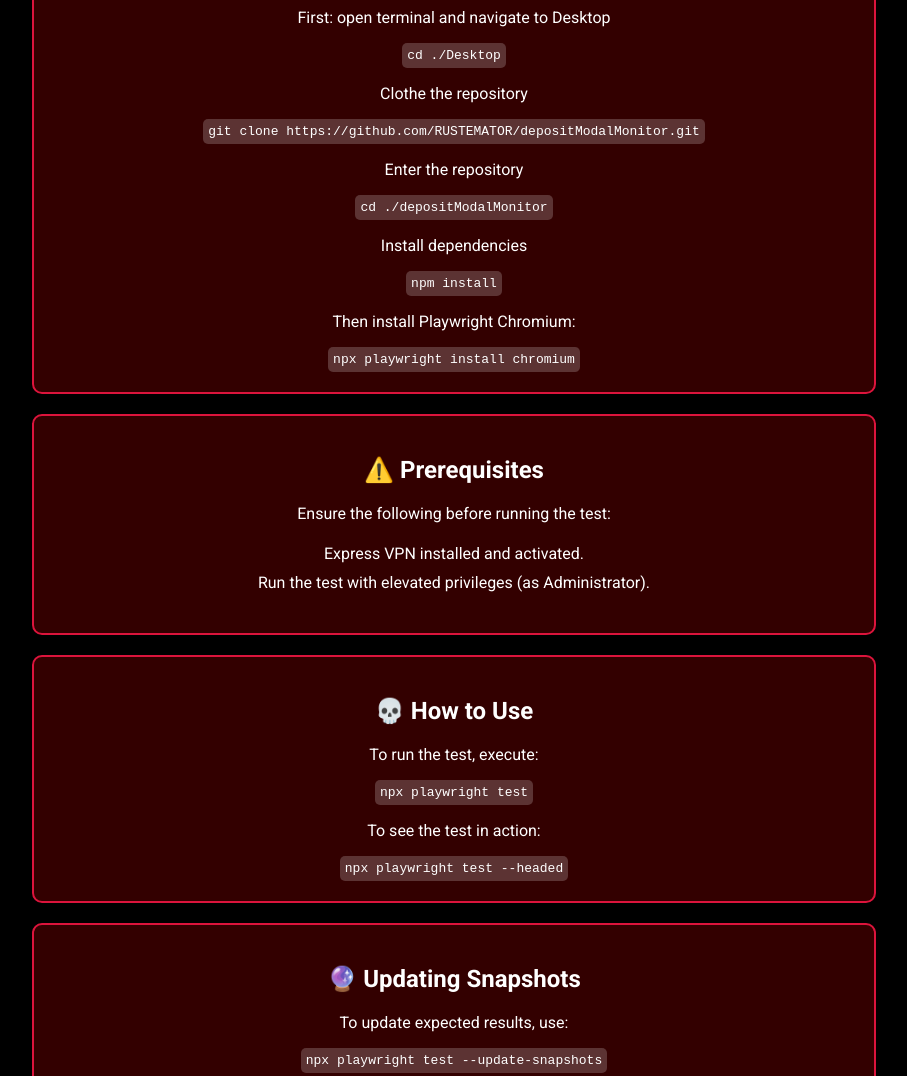
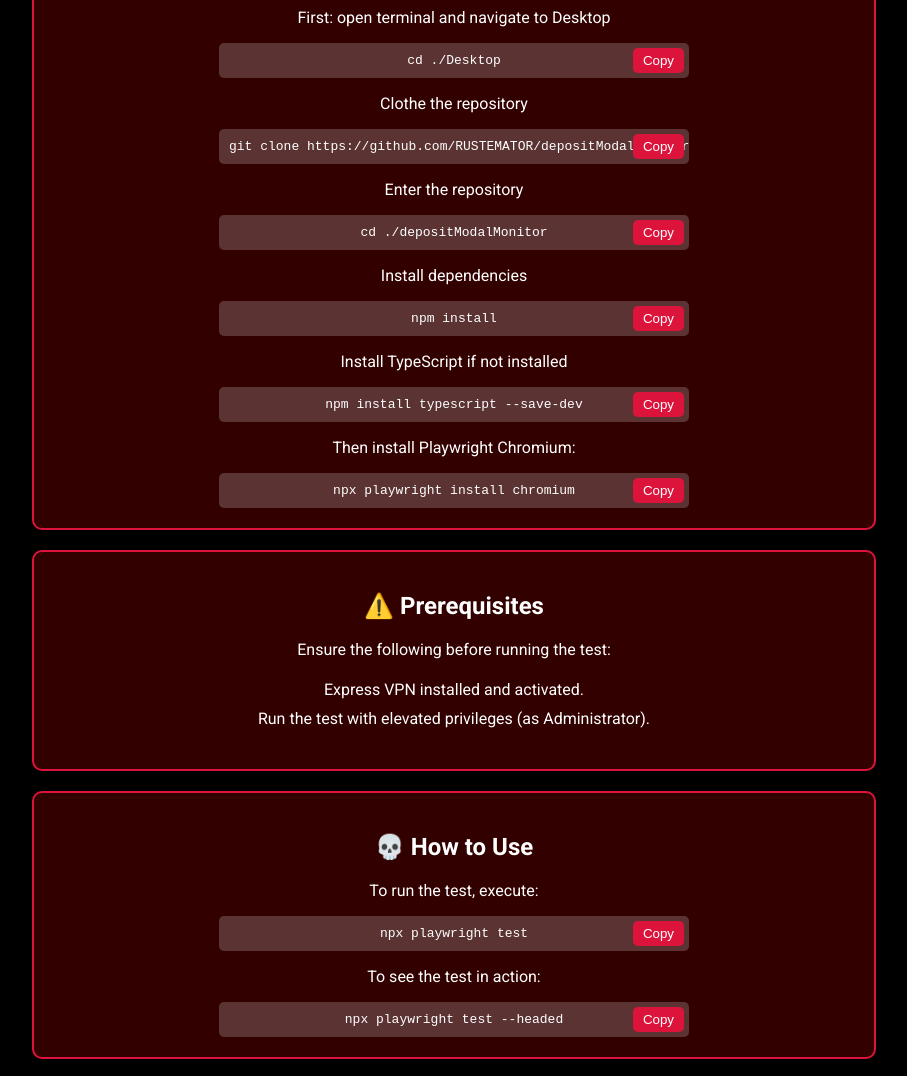
Before and after one commit to RUSTEMATOR/depositModalMonitor, a website: page index.html in a window 1280 px wide. Shown: the part 340-1416 px from the top of the page, without its empty margins (186-1093 px from the left). Drawn offline with Linux system fonts and the light colour scheme.

Commit message:
Update index.html

```diff
--- a/index.html
+++ b/index.html
@@ -48,11 +48,29 @@
         li {
             padding: 5px 0;
         }
-        code {
+        pre {
             background: rgba(255, 255, 255, 0.2);
-            padding: 5px;
+            padding: 10px;
             border-radius: 5px;
-            display: inline-block;
+            text-align: center;
+            position: relative;
+            overflow-x: auto;
+            max-width: 450px;
+            margin: 0 auto;
+        }
+        .copy-btn {
+            position: absolute;
+            top: 5px;
+            right: 5px;
+            background: crimson;
+            color: white;
+            border: none;
+            padding: 5px 10px;
+            cursor: pointer;
+            border-radius: 5px;
+        }
+        .copy-btn:hover {
+            background: darkred;
         }
     </style>
 </head>
@@ -65,15 +83,17 @@
         <p>Get the cursed test from <a href="https://github.com/RUSTEMATOR/depositModalMonitor">GitHub</a></p>
         <p>Requires Node.js, TypeScript, and Playwright. Clone the repository and install dependencies</p>
         <p>First: open terminal and navigate to Desktop</p>
-        <code>cd ./Desktop</code>
+        <pre><button class="copy-btn" onclick="copyText(this)">Copy</button>cd ./Desktop</pre>
         <p>Clothe the repository</p>
-        <code>git clone https://github.com/RUSTEMATOR/depositModalMonitor.git</code>
+        <pre><button class="copy-btn" onclick="copyText(this)">Copy</button>git clone https://github.com/RUSTEMATOR/depositModalMonitor.git</pre>
         <p>Enter the repository</p>
-        <code>cd ./depositModalMonitor</code>
+        <pre><button class="copy-btn" onclick="copyText(this)">Copy</button>cd ./depositModalMonitor</pre>
         <p>Install dependencies</p>
-        <code>npm install</code>
+        <pre><button class="copy-btn" onclick="copyText(this)">Copy</button>npm install</pre>
+        <p>Install TypeScript if not installed</p>
+        <pre><button class="copy-btn" onclick="copyText(this)">Copy</button>npm install typescript --save-dev</pre>
         <p>Then install Playwright Chromium:</p>
-        <code>npx playwright install chromium</code>
+        <pre><button class="copy-btn" onclick="copyText(this)">Copy</button>npx playwright install chromium</pre>
     </div>
 
     <div class="section">
@@ -88,15 +108,21 @@
     <div class="section">
         <h2>💀 How to Use</h2>
         <p>To run the test, execute:</p>
-        <code>npx playwright test</code>
+        <pre><button class="copy-btn" onclick="copyText(this)">Copy</button>npx playwright test</pre>
         <p>To see the test in action:</p>
-        <code>npx playwright test --headed</code>
+        <pre><button class="copy-btn" onclick="copyText(this)">Copy</button>npx playwright test --headed</pre>
     </div>
 
     <div class="section">
         <h2>🔮 Updating Snapshots</h2>
         <p>To update expected results, use:</p>
-        <code>npx playwright test --update-snapshots</code>
+        <pre><button class="copy-btn" onclick="copyText(this)">Copy</button>npx playwright test --update-snapshots</pre>
+    </div>
+
+    <div class="section">
+        <h2>📂 Open Report For the Last Run</h2>
+        <p>To update expected results, use:</p>
+        <pre><button class="copy-btn" onclick="copyText(this)">Copy</button>npx playwright show-report</pre>
     </div>
 
     <div class="section">
@@ -118,6 +144,12 @@
     </div>
 
     <div class="section">
+        <h2>📷 Media & Screenshots</h2>
+        <p>Recommended comparison options:</p>
+        <img src="./media/Report_Comparison.png" alt="Deposit Modal Example" width="500">
+    </div>
+
+    <div class="section">
         <h2>🔗 Useful Links</h2>
         <ul>
             <li><a href="https://playwright.dev/">Playwright Official Documentation</a></li>
@@ -125,5 +157,15 @@
             <li><a href="https://expressvpn.com/">ExpressVPN</a></li>
         </ul>
     </div>
+
+    <script>
+        function copyText(button) {
+            const codeBlock = button.nextSibling;
+            navigator.clipboard.writeText(codeBlock.textContent.trim()).then(() => {
+                button.textContent = "Copied!";
+                setTimeout(() => button.textContent = "Copy", 2000);
+            });
+        }
+    </script>
 </body>
 </html>
```
